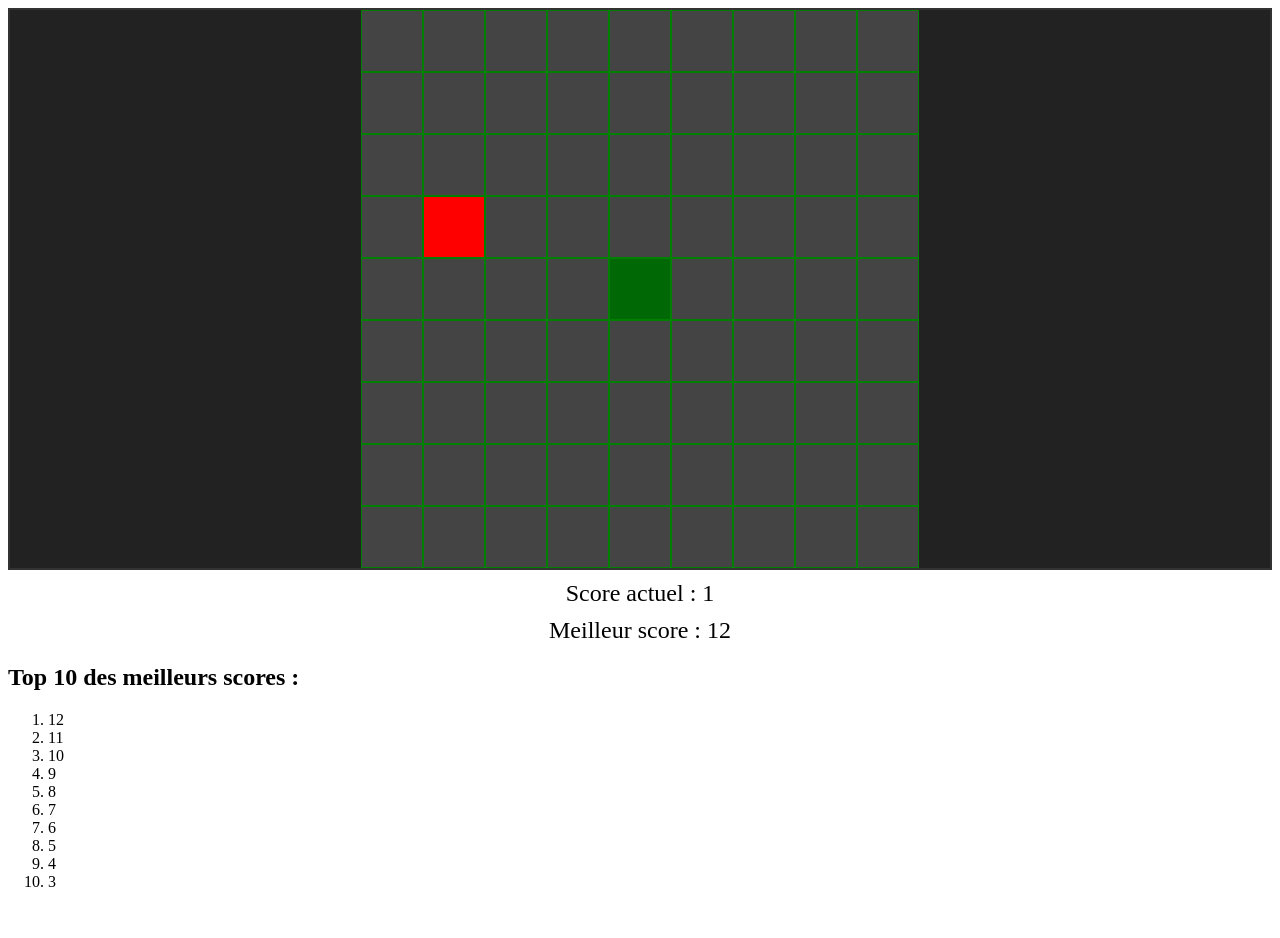
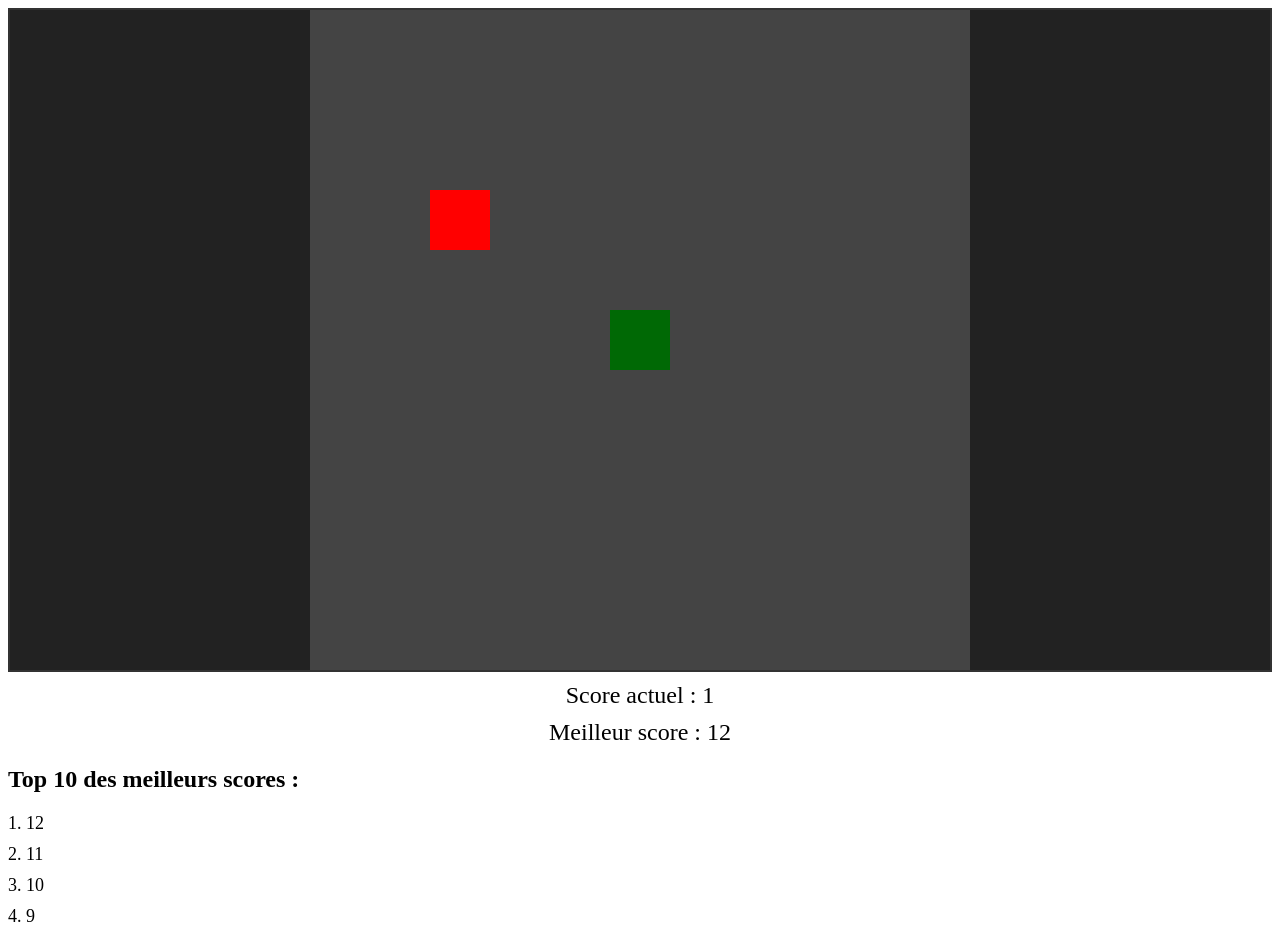
Before and after one commit to acecor-cotep/cotep-snake, a Vue app in the folder snake/: page / in a window 1280 px wide. Shown: the top 938 px of the page. Before the commit the page ends 907 px from the top, so only its background shows below. Built offline with nearby package versions, Linux system fonts and the light colour scheme.

Commit message:
Dernière modif

```diff
--- a/snake/src/components/Game.vue
+++ b/snake/src/components/Game.vue
@@ -30,7 +30,7 @@
     name: 'CotepSnake',
     data() {
       return {
-        gridSize: 9,
+        gridSize: 11,
         grid: [],
         snake: [],
         food: [],
@@ -242,7 +242,6 @@
     width: 60px;
     height: 60px;
     background-color: #444;
-    border: 1px solid green;
   }
 
   .snake {
@@ -263,4 +262,19 @@
     text-align: center;
     margin: 10px 0;
   }
+
+  #top-scores {
+  width: 300px;
+  margin: 0 auto;
+  }
+
+  ol {
+    list-style: decimal inside;
+    padding: 0;
+  }
+
+  ol li {
+    font-size: 18px;
+    margin-bottom: 10px;
+  }
   </style>
```
Also changed, not shown: snake/index.html (added, +15 -0 lines).
